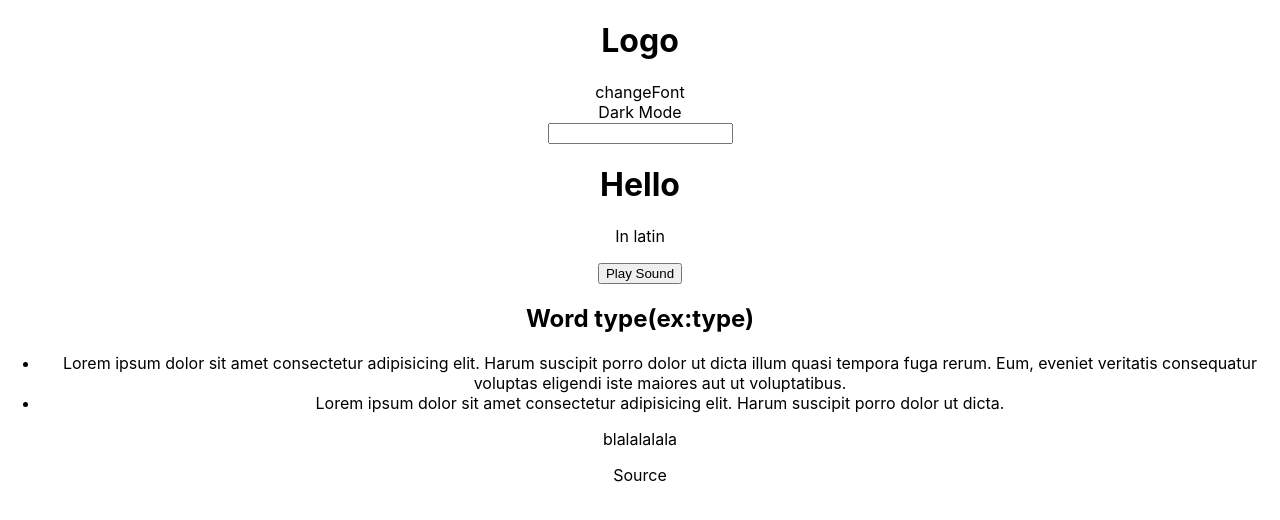
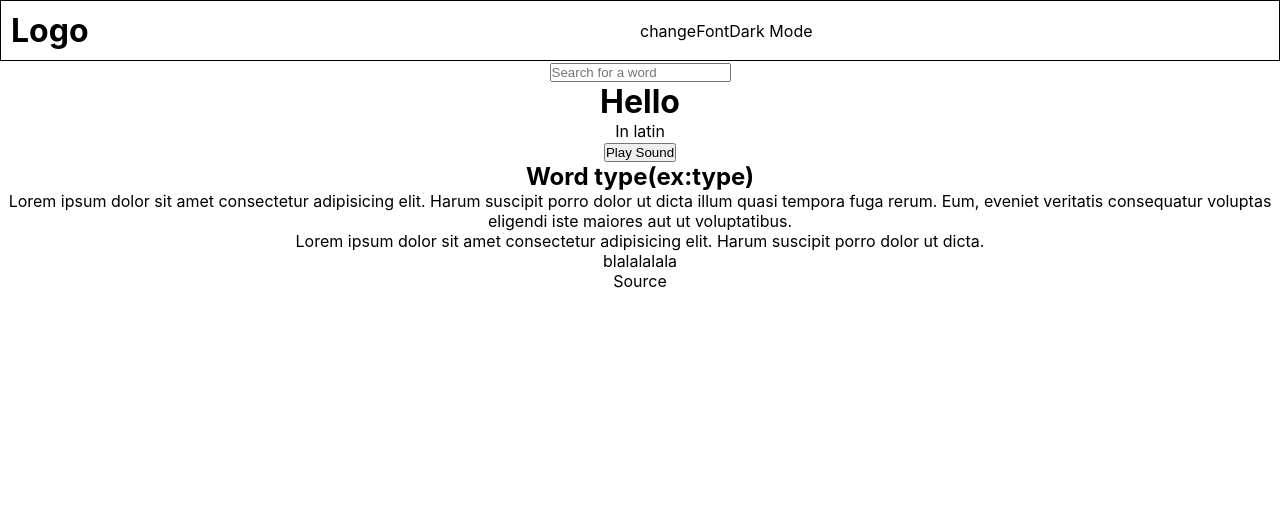
Before and after one commit to Sleepyhead29/dictionary-React, a React (Create React App) app: page / in a window 1280 px wide. Shown: the top 520 px of the page. Built offline with nearby package versions, Linux system fonts and the light colour scheme; the HTML template or start-up script is replaced by a standard one.

Commit message:
added CSS styles and added styles to header

```diff
--- /dev/null
+++ b/src/Header.css
@@ -0,0 +1,13 @@
+header{
+    width: 100vw;
+    border: 1px solid black;
+    display: flex;
+    justify-content: space-between;
+    padding: 10px;
+}
+
+header .displayOptions{
+    width: 50%;
+    display: flex;
+    align-items: center;
+}
--- a/src/Header.jsx
+++ b/src/Header.jsx
@@ -1,6 +1,7 @@
+import './Header.css';
 export default function Header(){
     return (
-        <header>
+        <header className="Header">
         <h1>Logo</h1>
         <div className="displayOptions">
           <div className="textFont">changeFont</div>
--- a/src/UserInput.jsx
+++ b/src/UserInput.jsx
@@ -1,7 +1,7 @@
 export default function UserInput(){
     return(
         <form action="GET">
-          <input type="text" />
+          <input type="text" placeholder="Search for a word"/>
         </form>
     )
 }
--- a/src/WordDescription.jsx
+++ b/src/WordDescription.jsx
@@ -1,6 +1,6 @@
 export default function WordDescription(){
     return (
-        <div className="wordDescription">
+        <div className="WordDescription">
           <h2>Word type(ex:type)</h2>
           <div className="definition">
             <ul>
--- a/src/WordSearched.jsx
+++ b/src/WordSearched.jsx
@@ -1,6 +1,6 @@
 export default function WordSearched(){
     return (
-        <div className="wordSearched">
+        <div className="WordSearched">
           <div className="word">
             <h1>Hello</h1>
             <p>In latin</p>
--- a/src/index.css
+++ b/src/index.css
@@ -1,3 +1,8 @@
+*{
+  margin: 0;
+  padding: 0;
+  box-sizing: border-box;
+}
 body {
   margin: 0;
   font-family: -apple-system, BlinkMacSystemFont, 'Segoe UI', 'Roboto', 'Oxygen',
```
